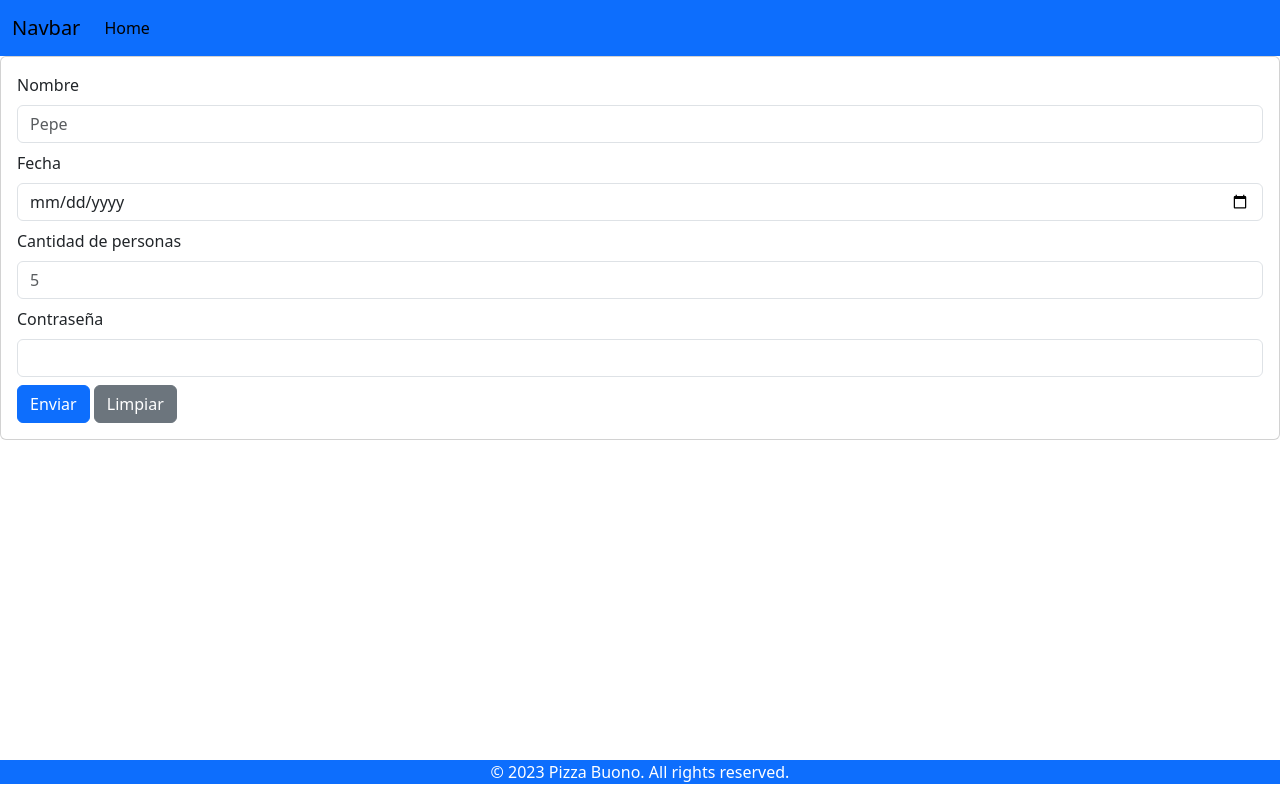
After one commit to Stevengt1/webCS, a PHP site: page /tarea3.php in a window 1280 px wide. The commit adds this page. Run offline with PHP 8.4, Linux system fonts and the light colour scheme.

Commit message:
Tarea 3 commit

```diff
--- /dev/null
+++ b/JavaScript/Tareas/tarea2.js
@@ -0,0 +1,17 @@
+document.addEventListener("DOMContentLoaded", function() {
+  document.getElementById("formulario").addEventListener("submit", function(event) {
+        const campos = this.querySelectorAll("input");
+        let formularioValido = true;
+
+        campos.forEach(function(campo) {
+          if (campo.value.trim() === "") {
+            formularioValido = false;
+          }
+        });
+
+        if (!formularioValido) {
+          alert("Hay un campo vacío, por favor, rellena todos los campos antes de seguir");
+          event.preventDefault();
+        }
+  });
+});
--- /dev/null
+++ b/Styles/TareaStyles/tarea2Styles.css
@@ -0,0 +1,6 @@
+.content{
+    min-height: 100dvh;
+    display: grid;
+    grid-template-rows: auto 1fr auto;
+    grid-template-columns: minmax(0, 1fr);
+}
--- /dev/null
+++ b/Tareas/tasks/index.php
@@ -0,0 +1 @@
+<?php include './app/views/layout.php'; ?>
--- a/clase08.php
+++ b/clase08.php
@@ -48,7 +48,10 @@ if($_SERVER["REQUEST_METHOD"] == "POST"){
     <div class="container d-flex justify-content-center align-items-center min-vh-100">
         <div class="card p-4 shadow-lg w-100" style="max-width: 400px">
             <h3 class="card-title text-center mb-4">Información de usuario</h3>
-            <form>
+            <form id="registro" method="post">
+                <!-- Hace una carga, luego de que se realiza un evento que en este caso es con el boton de tipo submit-->
+                <!-- GET: Se envian los datos en la URL (Que aparecen en la URL), se usa cuando la operacion no modifica datos y no es apta para datos sensibles
+                     POST: Se envian los datos en el cuerpo de la peticion (NO aparece en la URL), modifica los datos del server y es mas seguro para datos sensibles -->
                 <div class=input-group mb-3">
                     <label class="form-label" for="nombre" required>Nombre Completo </label>
                     <input type="text" class="form-control" id="nombre" name="nombre" placeholder="Pedro">
--- /dev/null
+++ b/tarea3.php
@@ -0,0 +1,93 @@
+<?php
+session_start();
+require_once("tarea3_conexion.php");
+
+if ($_SERVER["REQUEST_METHOD"] == "POST") {
+  $nombre = $_POST['name'];
+  $fecha = $_POST['date'];
+  $cantidadP = $_POST['amount'];
+  $contra = $_POST['password'];
+
+  $hash = password_hash($contra, PASSWORD_DEFAULT);
+  $stmt = $mysqli->prepare("INSERT INTO tabla_reservaciones (nombre_cliente, fecha, num_personas, clave) VALUES (?, ?, ?, ?)");
+  $stmt->bind_param("ssis", $nombre, $fecha, $cantidadP, $hash);
+  if ($stmt->execute()) {
+    $mensaje = "<div class='alert alert-success mt-3'>¡La reserva se ha hecho exitosamente! Gracias por su preferencia.</div>";
+  } else {
+    $mensaje = "<div class='alert alert-danger mt-3'>Ocurrió un error al realizar la reserva.</div>";
+  }
+  $stmt->close();
+  $mysqli->close();
+}
+?>
+
+<!DOCTYPE html>
+<html lang="en">
+
+<head>
+  <meta charset="UTF-8">
+  <meta name="viewport" content="width=device-width, initial-scale=1.0 viewport-fit=cover">
+  <title>Pizza Buono </title>
+  <link href="https://cdn.jsdelivr.net/npm/bootstrap@5.3.7/dist/css/bootstrap.min.css" rel="stylesheet"
+      integrity="sha384-LN+7fdVzj6u52u30Kp6M/trliBMCMKTyK833zpbD+pXdCLuTusPj697FH4R/5mcr" crossorigin="anonymous">
+  <script src="https://cdn.jsdelivr.net/npm/bootstrap@5.3.7/dist/js/bootstrap.bundle.min.js"
+      integrity="sha384-ndDqU0Gzau9qJ1lfW4pNLlhNTkCfHzAVBReH9diLvGRem5+R9g2FzA8ZGN954O5Q"
+      crossorigin="anonymous"></script>
+  <link rel="stylesheet" href="Styles/TareaStyles/tarea2Styles.css" type="text/css">
+  <script src="./JavaScript/Tareas/tarea2.js"></script>
+</head>
+
+<body>
+  <div class="content">
+    <header>
+      <nav class="navbar navbar-expand-lg bg-primary">
+          <div class="container-fluid">
+            <a class="navbar-brand" href="#">Navbar</a>
+              <button class="navbar-toggler" type="button" data-bs-toggle="collapse" data-bs-target="#navbarNav"
+                aria-controls="navbarNav" aria-expanded="false" aria-label="Toggle navigation">
+                <span class="navbar-toggler-icon"></span>
+              </button>
+              <div class="collapse navbar-collapse" id="navbarNav">
+                <ul class="navbar-nav">
+                  <li class="nav-item">
+                    <a class="nav-link active" aria-current="page" href="#">Home</a>
+                  </li>
+                </ul>
+              </div>
+          </div>
+      </nav>
+    </header>
+    <main>
+        <div class="card">
+          <?php if (!empty($mensaje)) echo $mensaje; ?>
+          <form id="formulario" class="card-body" method="POST">
+            <div class="mb-2">
+              <label for="name" class="form-label">Nombre</label>
+              <input type="text" id="name" name="name" class="form-control" placeholder="Pepe" required>
+            </div>
+            <div class="mb-2">
+              <label for="date" class="form-label">Fecha</label>
+              <input type="date" id="date" name="date" class="form-control" required>
+            </div>
+            <div class="mb-2">
+              <label for="amount" class="form-label">Cantidad de personas</label>
+              <input type="number" id="amount" name="amount" class="form-control" placeholder="5" required>
+            </div>
+            <div class="mb-2">
+              <label for="password" class="form-label">Contraseña</label>
+              <input type="password" id="password" name="password" class="form-control" required>
+            </div>
+            <button type="submit" class="btn btn-primary">Enviar</button>
+            <button type="reset" class="btn btn-secondary">Limpiar</button>
+        </form>
+        </div>
+    </main>
+    <footer>
+      <div class="text-center bg-primary text-white">
+        <p>&copy; 2023 Pizza Buono. All rights reserved.</p>
+      </div>
+    </footer>
+    </div>
+</body>
+
+</html>
--- /dev/null
+++ b/tarea3_conexion.php
@@ -0,0 +1,11 @@
+<?php
+mysqli_report(MYSQLI_REPORT_ERROR | MYSQLI_REPORT_STRICT);
+$host = 'localhost';
+$usuario = 'root';
+$contrasenia = 'root';
+$base_datos = 'gestion_reservaciones';
+
+$mysqli = new mysqli($host,$usuario,$contrasenia,$base_datos);
+
+$mysqli -> set_charset('utf8mb4');
+?>
```
Also changed, not shown: Reservaciones_DB.sql (added, +10 -0 lines), Tareas/tasks/app/controllers/TaskController.php (added, +30 -0 lines), Tareas/tasks/app/models/Task.php (added, +63 -0 lines), Tareas/tasks/app/views/layout.php (added, +14 -0 lines), Tareas/tasks/app/views/tasks.php (added, +9 -0 lines), Tareas/tasks/config/database.php (added, +12 -0 lines), Tareas/tasks/public/js/script.js (added, +18 -0 lines).
